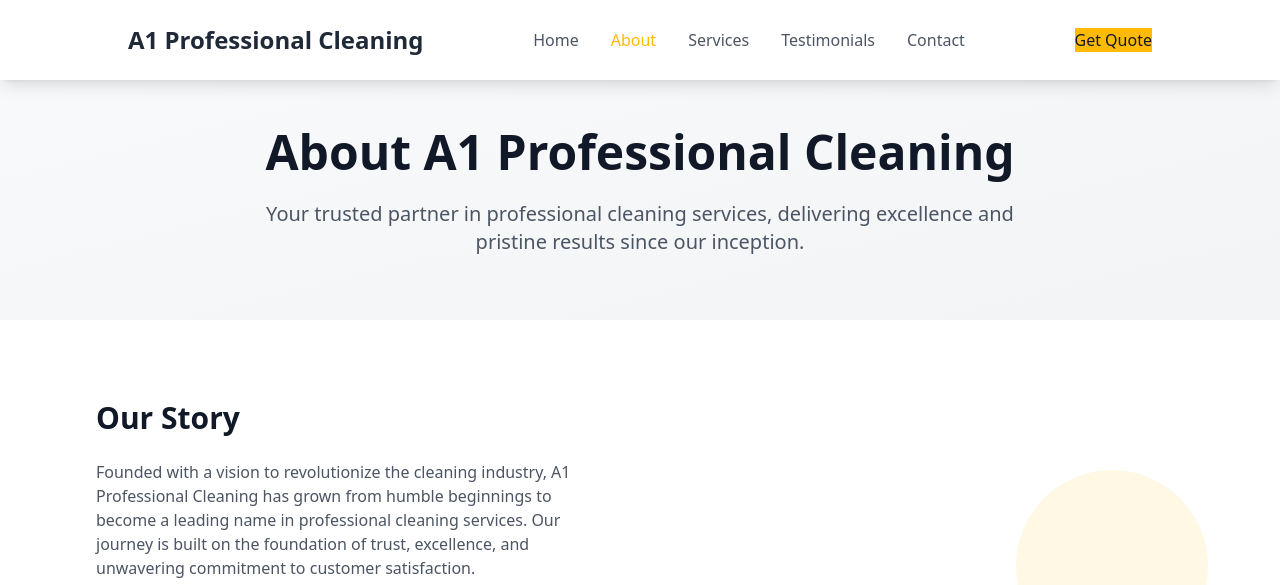
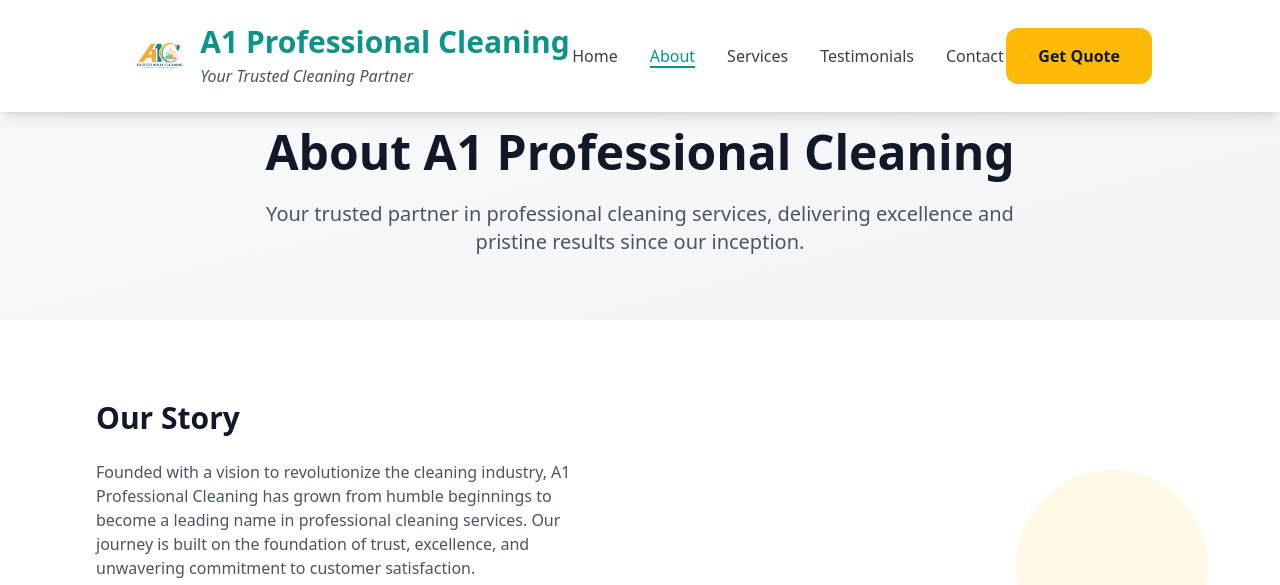
Before and after one commit to nyagooh/A1proffesional-cleaning, a website: page about.html in a window 1280 px wide. Shown: the top 585 px of the page. Drawn offline with nearby package versions, Linux system fonts and the light colour scheme.

Commit message:
added logo in the header section and update nav links and buttons to match index.html

```diff
--- a/about.html
+++ b/about.html
@@ -22,15 +22,21 @@
         <div class="main-container">
             <div class="container mx-auto px-8 py-6">
                 <nav class="flex justify-between items-center">
-                    <a href="index.html" class="text-2xl font-bold text-gray-800">A1 Professional Cleaning</a>
+                    <div class="logo-area flex items-center space-x-2">
+                        <img src="/images/A1 PROFESSIONAL CLEANING-4-1.jpg" alt="A1 Professional Cleaning Logo" class="h-10 w-auto">
+                        <div>
+                            <h1 class="text-3xl font-bold text-teal-600">A1 Professional Cleaning</h1>
+                            <p class="text-gray-600 mt-1 italic">Your Trusted Cleaning Partner</p>
+                        </div>
+                    </div>
                     <div class="hidden md:flex space-x-8">
-                        <a href="index.html" class="text-gray-600 hover:text-[#FFBA08]">Home</a>
-                        <a href="about.html" class="text-[#FFBA08]">About</a>
-                        <a href="index.html#services" class="text-gray-600 hover:text-[#FFBA08]">Services</a>
-                        <a href="index.html#testimonials" class="text-gray-600 hover:text-[#FFBA08]">Testimonials</a>
-                        <a href="index.html#contact" class="text-gray-600 hover:text-[#FFBA08]">Contact</a>
+                        <a href="index.html" class="text-gray-700 hover:text-teal-600 relative after:absolute after:bottom-0 after:left-0 after:h-0.5 after:w-0 hover:after:w-full after:bg-teal-600 after:transition-all after:duration-300">Home</a>
+                        <a href="about.html" class="text-teal-600 relative after:absolute after:bottom-0 after:left-0 after:h-0.5 after:w-full after:bg-teal-600">About</a>
+                        <a href="index.html#services" class="text-gray-700 hover:text-teal-600 relative after:absolute after:bottom-0 after:left-0 after:h-0.5 after:w-0 hover:after:w-full after:bg-teal-600 after:transition-all after:duration-300">Services</a>
+                        <a href="index.html#testimonials" class="text-gray-700 hover:text-teal-600 relative after:absolute after:bottom-0 after:left-0 after:h-0.5 after:w-0 hover:after:w-full after:bg-teal-600 after:transition-all after:duration-300">Testimonials</a>
+                        <a href="index.html#contact" class="text-gray-700 hover:text-teal-600 relative after:absolute after:bottom-0 after:left-0 after:h-0.5 after:w-0 hover:after:w-full after:bg-teal-600 after:transition-all after:duration-300">Contact</a>
                     </div>
-                    <a href="index.html#quote" class="hidden md:inline-block btn btn-primary bg-[#FFBA08] text-gray-900 hover:bg-[#FFBA08]/90">Get Quote</a>
+                    <a href="index.html#quote" class="hidden md:inline-flex items-center gap-2 px-8 py-4 bg-[#FFBA08] text-gray-900 rounded-xl font-semibold hover:bg-[#FFBA08]/90 transition-all duration-300">Get Quote</a>
                 </nav>
             </div>
         </div>
```
